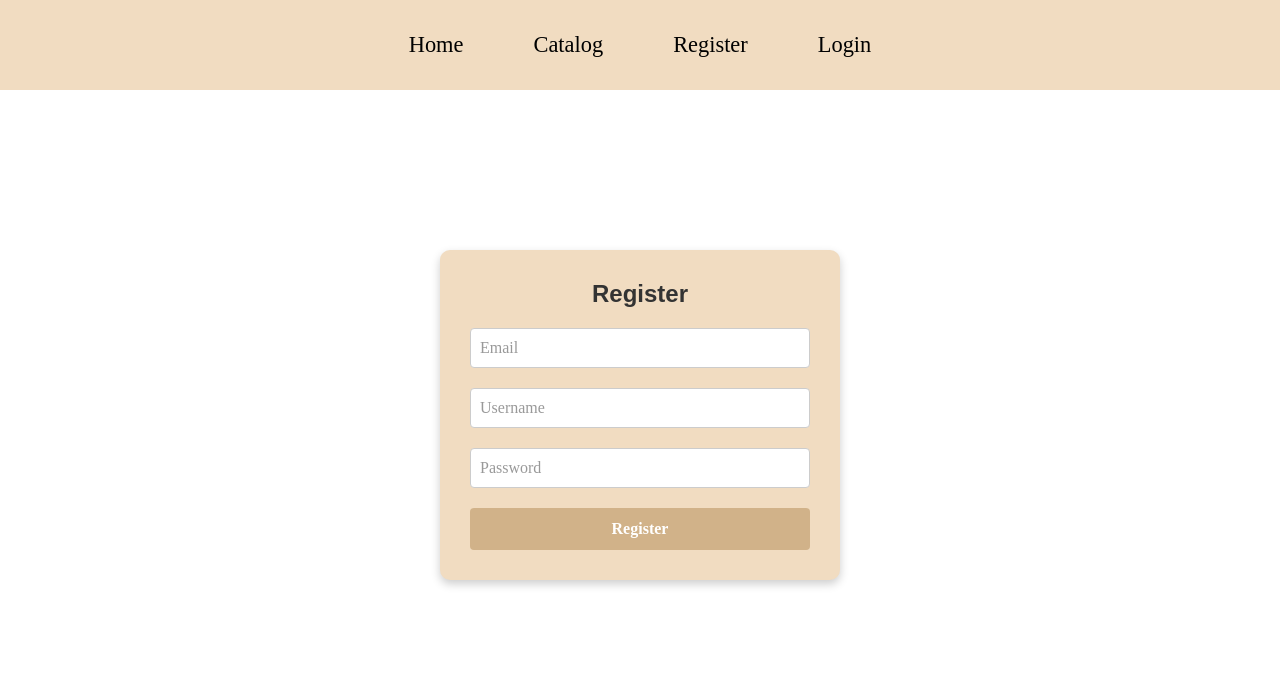
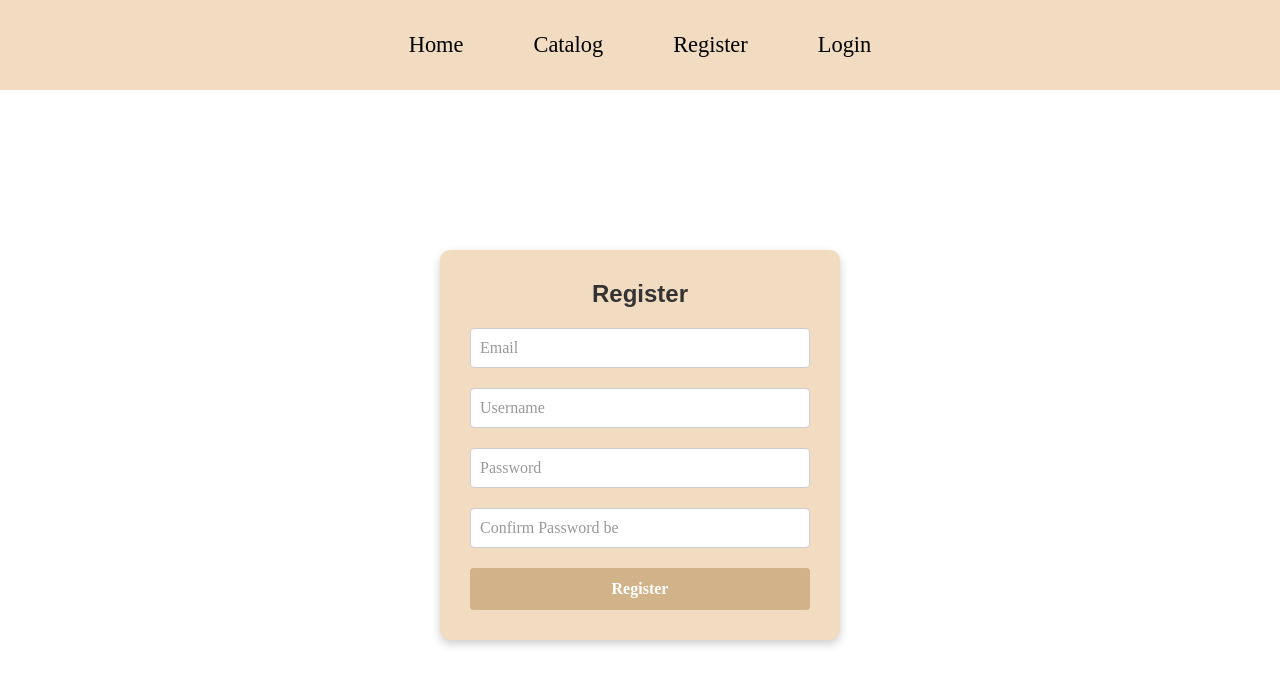
Before and after one commit to DoroteyaPopova/flower-blog, a React (Vite) app in the folder client/: page /register in a window 1280 px wide. Shown: the top 686 px of the page. Built offline with nearby package versions, Linux system fonts and the light colour scheme.

Commit message:
added re-pass value

```diff
--- a/client/src/components/Register/Register.jsx
+++ b/client/src/components/Register/Register.jsx
@@ -12,11 +12,12 @@ export default function Register() {
       email: "",
       username: "",
       password: "",
+      repass: "",
    });
 
    const handleRegister = async (e) => {
       e.preventDefault();
-      const { email, username, password } = data;
+      const { email, username, password, repass } = data;
 
       try {
          const { data: responseData } = await axios.post(
@@ -25,6 +26,7 @@ export default function Register() {
                email,
                username,
                password,
+               repass,
             }
          );
 
@@ -90,7 +92,23 @@ export default function Register() {
                      required
                      minLength={6}
                   />
-                  <label htmlFor="password">Password</label>
+                  <label htmlFor="repass">Password</label>
+               </div>
+
+               <div className={styles.formGroup}>
+                  <input
+                     type="password"
+                     id="repass"
+                     name="repass"
+                     placeholder="Repeat Password"
+                     value={data?.repass || ""}
+                     onChange={(e) =>
+                        setData({ ...data, repass: e.target.value })
+                     }
+                     required
+                     minLength={6}
+                  />
+                  <label htmlFor="repass">Confirm Password be</label>
                </div>
                <button type="submit">Register</button>
             </form>
```
Also changed, not shown: 1 other file (tests, documents, lock files or other folders).
